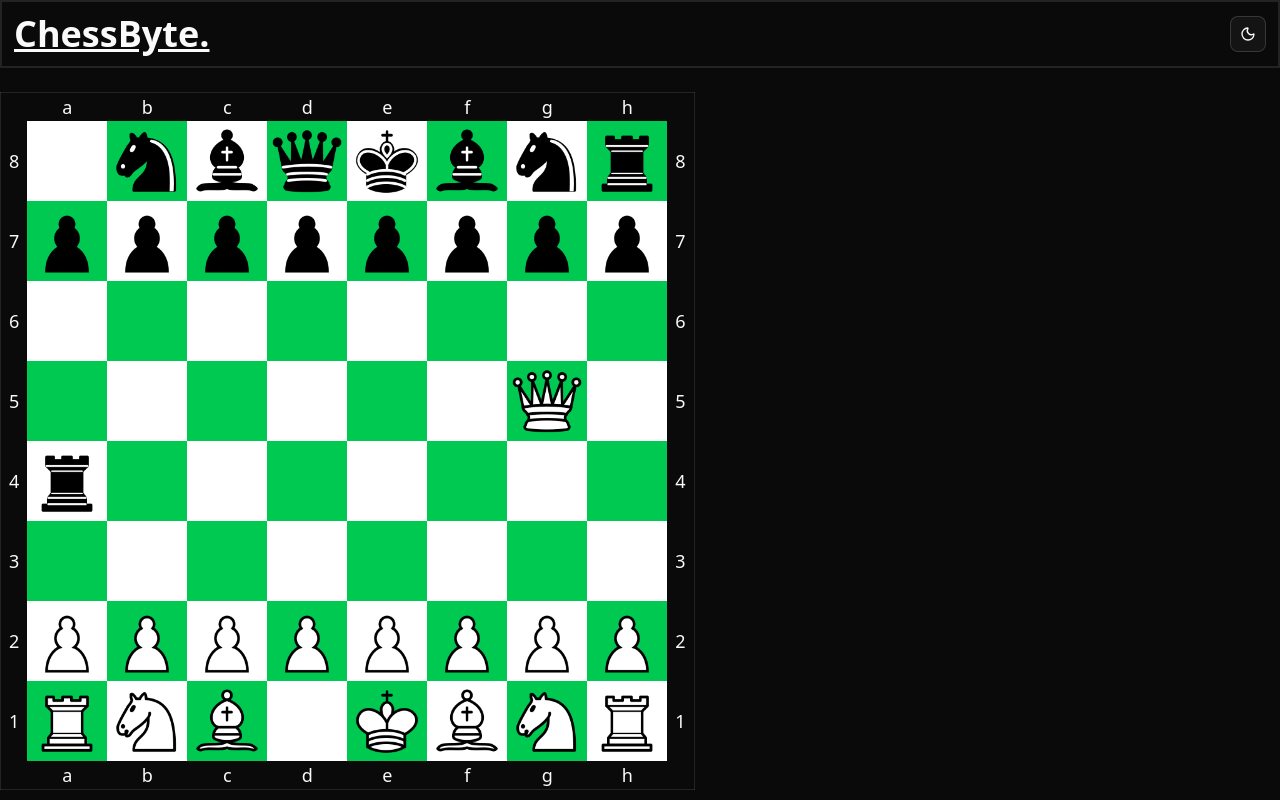
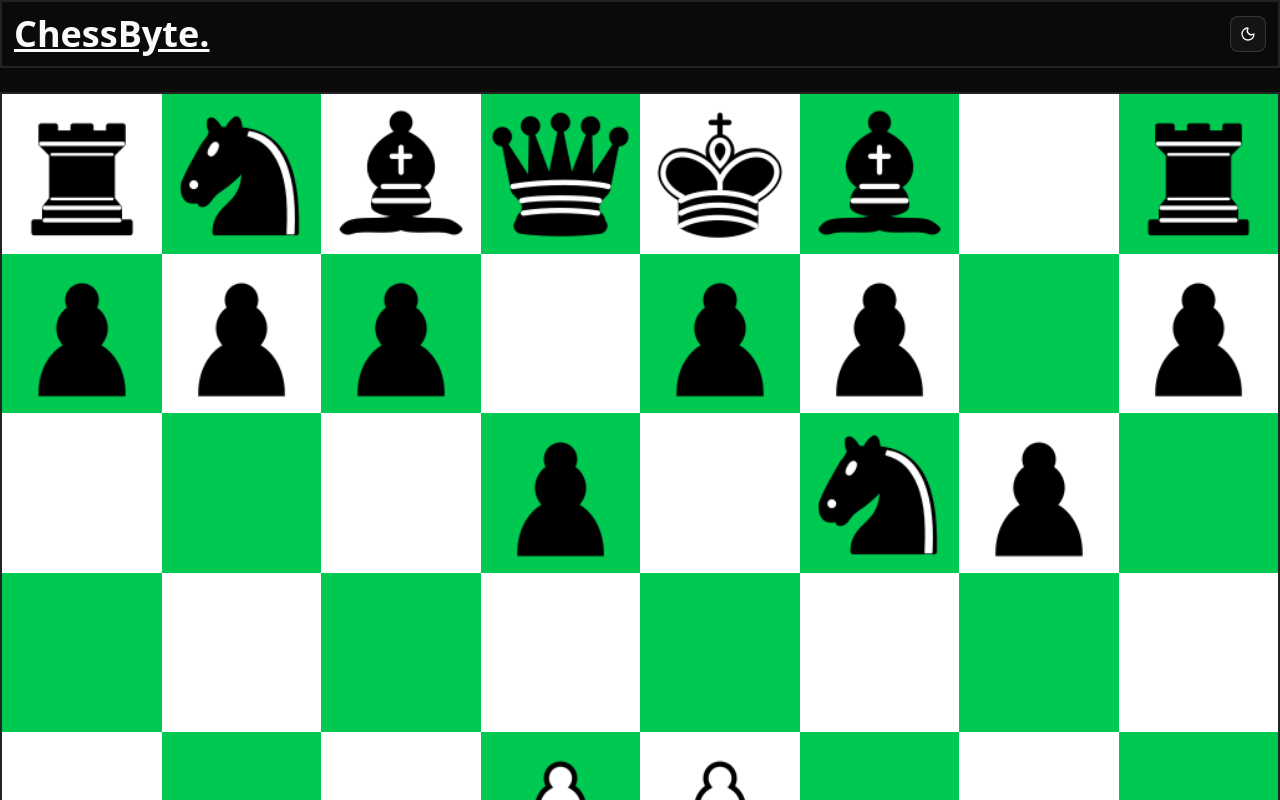
Before and after one commit to itxsoumya/chessbyte, a React (Vite) app in the folder frontend/: page /board in a window 1280 px wide. Shown: the top 800 px of the page. Built offline with nearby package versions, Linux system fonts and the light colour scheme.

Commit message:
grid used for board

```diff
--- a/frontend/package.json
+++ b/frontend/package.json
@@ -16,7 +16,9 @@
     "@radix-ui/react-radio-group": "^1.3.7",
     "@radix-ui/react-slot": "^1.2.3",
     "@tailwindcss/vite": "^4.1.10",
+    "@types/chess.js": "^0.13.7",
     "@types/react-router-dom": "^5.3.3",
+    "chess.js": "^1.4.0",
     "class-variance-authority": "^0.7.1",
     "clsx": "^2.1.1",
     "lucide-react": "^0.522.0",
--- a/frontend/src/App.tsx
+++ b/frontend/src/App.tsx
@@ -1,5 +1,4 @@
 import { Routes } from "react-router-dom";
-import Board from "./components/Board";
 import NavBar from "./components/NavBar";
 import { Button } from "./components/ui/button";
 import { ThemeProvider } from "@/components/theme-provider";
@@ -8,6 +7,7 @@ import Login from "./components/Login";
 import Signup from "./components/Signup";
 import Landing from "./components/Landing";
 import Game from "./components/Game";
+import Board from "./components/Board";
 
 const App = () => {
   return (
@@ -18,10 +18,11 @@ const App = () => {
 
         <Routes>
           <Route path="/" element={<Landing/>} />
-          <Route path="/board" element={<Board />} />
+          <Route path="/board" element={<Board/>} />
           <Route path="/login" element={<Login/>} />
           <Route path="/signup" element={<Signup/>} />
           <Route path="/game" element={<Game/>} />
+
         </Routes>
 
 
--- a/frontend/src/components/Board.tsx
+++ b/frontend/src/components/Board.tsx
@@ -12,146 +12,67 @@ import whiteknight from "../assets/chess_pieces/white-knight.png";
 import whiterook from "../assets/chess_pieces/white-rook.png";
 import whitebishop from "../assets/chess_pieces/white-bishop.png";
 import whitequeen from "../assets/chess_pieces/white-queen.png";
-import { useState } from "react";
+import { useEffect, useState } from "react";
+import { Chess } from "chess.js";
+import useChess from "@/hooks/useChess";
 
-const Board = () => {
-  // const square = "w-20 h-20 ";
-  const square = "w-[38px] h-[38px] md:w-20 md:h-20 sm:w-15 sm:h-15";
-
+const Board = ({ showSquareId=false }: { showSquareId?: boolean }) => {
+  const pgn = "1. d4 d6 2. e4 g6 3. Nc3 Nf6";
   const [rotate, setRotate] = useState<boolean>(false);
   const [boardUI, setBoardUI] = useState<any>(null);
-
-  const [chessBoard, setchessBoard] = useState([
-    ["", "n", "b", "q", "k", "b", "n", "r"],
-    ["p", "p", "p", "p", "p", "p", "p", "p"],
-    ["", "", "", "", "", "", "", ""],
-    ["", "", "", "", "", "", "Q", ""],
-    ["r", "", "", "", "", "", "", ""],
-    ["", "", "", "", "", "", "", ""],
-    ["P", "P", "P", "P", "P", "P", "P", "P"],
-    ["R", "N", "B", "", "K", "B", "N", "R"],
-  ]);
+  const chess = useChess(pgn);
+  const board = [];
 
   const [selected, setSelected] = useState(false);
 
   const mp: any = {
-    r: blackrook,
-    n: blackknight,
-    b: blackbishop,
-    q: blackqueen,
-    k: blackking,
-    p: blackpawn,
+    br: blackrook,
+    bn: blackknight,
+    bb: blackbishop,
+    bq: blackqueen,
+    bk: blackking,
+    bp: blackpawn,
 
-    R: whiterook,
-    N: whiteknight,
-    B: whitebishop,
-    Q: whitequeen,
-    K: whiteking,
-    P: whitepawn,
+    wr: whiterook,
+    wn: whiteknight,
+    wb: whitebishop,
+    wq: whitequeen,
+    wk: whiteking,
+    wp: whitepawn,
   };
 
-  useState(() => {
-    let temp = [];
   for (let row = 0; row < 8; row++) {
-      if (row == 0) {
-        temp.push(
-          <tr
-            className={`md:text-lg text-sm text-center light:bg-gray-100 text-zinc-900x `}
-          >
-            <td></td>
-            <td>a</td>
-            <td>b</td>
-            <td>c</td>
-            <td>d</td>
-            <td>e</td>
-            <td>f</td>
-            <td>g</td>
-            <td>h</td>
-            <td></td>
-          </tr>
-        );
-      }
-      temp.push(
-        <tr key={row}>
-          <td className="text-sm md:text-lg light:bg-gray-100 text-center p-0.5 md:p-2">
-            {8 - row}
-          </td>
-
-          {[...Array(8)].map((_, col) => {
-            const squareColor =
-              (row + col) % 2 === 0 ? "bg-white" : "bg-green-500";
+    for (let col = 0; col < 8; col++) {
+      const squareColor = (row + col) % 2 === 0 ? "bg-white" : "bg-green-500";
       const squareId = String.fromCharCode(97 + col) + (8 - row);
+      const piece = chess.board()[row][col];
 
       let pieceImg = null;
-            if (chessBoard[row][col]) {
+      if (piece) {
         pieceImg = (
           <img
-                  className={`${square}`}
-                  src={mp[chessBoard[row][col]]}
-                  alt=""
-                  data-col={col}
-                  data-row={row}
-                  onClick={(event: any) => {
-                    console.log(
-                      `col ${event.target.dataset.col} ${event.target.dataset.row}, `
-                    );
-                  }}
+            className="w-full aspect-square"
+            src={mp[piece.color + piece.type]}
+            alt="no image"
           />
         );
       }
-
-            return (
-              <td
-                key={col}
-                data-col={col}
-                data-row={row}
-                className={` ${square} text-center ${squareColor}`}
-                onClick={(event: any) => {
-                  console.log(
-                    `col ${event.target.dataset.col} ${event.target.dataset.row}, `
-                  );
-                }}
-              >
+      board.push(
+        <div className={`${squareColor} w-full aspect-square`}>
+          {/* {squareId} */}
+          {showSquareId ? (
+            <span className="absolute text-xs text-zinc-900">{squareId}</span>
+          ) : (
+            ""
+          )}
           {pieceImg}
-                {/* <span className="text-sm">
-                    {squareId}
-                </span> */}
-              </td>
-            );
-          })}
-          <td className="text-sm md:text-lg light:bg-gray-100 text-center p-0.5 md:p-2">
-            {8 - row}
-          </td>
-        </tr>
-      );
-
-      if (row == 7) {
-        temp.push(
-          <tr className={`md:text-lg text-sm text-center light:bg-gray-100`}>
-            <td></td>
-            <td>a</td>
-            <td>b</td>
-            <td>c</td>
-            <td>d</td>
-            <td>e</td>
-            <td>f</td>
-            <td>g</td>
-            <td>h</td>
-            <td></td>
-          </tr>
+        </div>
       );
     }
   }
-    setBoardUI(temp);
-  });
 
-  //
-
-  return (
-    <table className={`border border-black-500  ${rotate ? "rotate-180" : ""}`}>
-      <tbody>{boardUI}</tbody>
-    </table>
-  );
+  console.log(chess.board());
+  return <div className="grid grid-cols-8 aspect-square w-full border-2">{board}</div>;
 };
 
 export default Board;
--- /dev/null
+++ b/frontend/src/components/Boardold.tsx
@@ -0,0 +1,157 @@
+import blackrook from "../assets/chess_pieces/black-rook.png";
+import blackknight from "../assets/chess_pieces/black-knight.png";
+import blackking from "../assets/chess_pieces/black-king.png";
+
+import blackpawn from "../assets/chess_pieces/black-pawn.png";
+import blackbishop from "../assets/chess_pieces/black-bishop.png";
+import blackqueen from "../assets/chess_pieces/black-queen.png";
+
+import whiteking from "../assets/chess_pieces/white-king.png";
+import whitepawn from "../assets/chess_pieces/white-pawn.png";
+import whiteknight from "../assets/chess_pieces/white-knight.png";
+import whiterook from "../assets/chess_pieces/white-rook.png";
+import whitebishop from "../assets/chess_pieces/white-bishop.png";
+import whitequeen from "../assets/chess_pieces/white-queen.png";
+import { useState } from "react";
+
+const Boardold = () => {
+  // const square = "w-20 h-20 ";
+  const square = "w-[38px] h-[38px] md:w-20 md:h-20 sm:w-15 sm:h-15";
+
+  const [rotate, setRotate] = useState<boolean>(false);
+  const [boardUI, setBoardUI] = useState<any>(null);
+
+  const [chessBoard, setchessBoard] = useState([
+    ["", "n", "b", "q", "k", "b", "n", "r"],
+    ["p", "p", "p", "p", "p", "p", "p", "p"],
+    ["", "", "", "", "", "", "", ""],
+    ["", "", "", "", "", "", "Q", ""],
+    ["r", "", "", "", "", "", "", ""],
+    ["", "", "", "", "", "", "", ""],
+    ["P", "P", "P", "P", "P", "P", "P", "P"],
+    ["R", "N", "B", "", "K", "B", "N", "R"],
+  ]);
+
+  const [selected, setSelected] = useState(false);
+
+  const mp: any = {
+    r: blackrook,
+    n: blackknight,
+    b: blackbishop,
+    q: blackqueen,
+    k: blackking,
+    p: blackpawn,
+
+    R: whiterook,
+    N: whiteknight,
+    B: whitebishop,
+    Q: whitequeen,
+    K: whiteking,
+    P: whitepawn,
+  };
+
+  useState(() => {
+    let temp = [];
+    for (let row = 0; row < 8; row++) {
+      if (row == 0) {
+        temp.push(
+          <tr
+            className={`md:text-lg text-sm text-center light:bg-gray-100 text-zinc-900x `}
+          >
+            <td></td>
+            <td>a</td>
+            <td>b</td>
+            <td>c</td>
+            <td>d</td>
+            <td>e</td>
+            <td>f</td>
+            <td>g</td>
+            <td>h</td>
+            <td></td>
+          </tr>
+        );
+      }
+      temp.push(
+        <tr key={row}>
+          <td className="text-sm md:text-lg light:bg-gray-100 text-center p-0.5 md:p-2">
+            {8 - row}
+          </td>
+
+          {[...Array(8)].map((_, col) => {
+            const squareColor =
+              (row + col) % 2 === 0 ? "bg-white" : "bg-green-500";
+            const squareId = String.fromCharCode(97 + col) + (8 - row);
+
+            let pieceImg = null;
+            if (chessBoard[row][col]) {
+              pieceImg = (
+                <img
+                  className={`${square}`}
+                  src={mp[chessBoard[row][col]]}
+                  alt=""
+                  data-col={col}
+                  data-row={row}
+                  onClick={(event: any) => {
+                    console.log(
+                      `col ${event.target.dataset.col} ${event.target.dataset.row}, `
+                    );
+                  }}
+                />
+              );
+            }
+
+            return (
+              <td
+                key={col}
+                data-col={col}
+                data-row={row}
+                className={` ${square} text-center ${squareColor}`}
+                onClick={(event: any) => {
+                  console.log(
+                    `col ${event.target.dataset.col} ${event.target.dataset.row}, `
+                  );
+                }}
+              >
+                {pieceImg}
+                {/* <span className="text-sm">
+                    {squareId}
+                </span> */}
+              </td>
+            );
+          })}
+          <td className="text-sm md:text-lg light:bg-gray-100 text-center p-0.5 md:p-2">
+            {8 - row}
+          </td>
+        </tr>
+      );
+
+      if (row == 7) {
+        temp.push(
+          <tr className={`md:text-lg text-sm text-center light:bg-gray-100`}>
+            <td></td>
+            <td>a</td>
+            <td>b</td>
+            <td>c</td>
+            <td>d</td>
+            <td>e</td>
+            <td>f</td>
+            <td>g</td>
+            <td>h</td>
+            <td></td>
+          </tr>
+        );
+      }
+    }
+    setBoardUI(temp);
+  });
+
+  //
+
+  return (
+    <table className={`border border-black-500  ${rotate ? "rotate-180" : ""}`}>
+      <tbody>{boardUI}</tbody>
+    </table>
+  );
+};
+
+export default Boardold;
--- a/frontend/src/components/Game.tsx
+++ b/frontend/src/components/Game.tsx
@@ -11,11 +11,9 @@ const Game = () => {
             <Avatar className="rounded-sm">
               <AvatarImage src="https://github.com/shadcn.png" />
               <AvatarFallback>CN</AvatarFallback>
-
             </Avatar>
 
             <span className="hover:underline cursor-pointer">UserName</span>
-
           </div>
           <div className="p-1">
             <Button>00:05</Button>
@@ -24,16 +22,14 @@ const Game = () => {
         {/* board */}
         <Board />
 
-         <div className="flex justify-between border">
+        <div className="flex justify-between border">
           <div className="p-1 flex gap-2 items-center">
             <Avatar className="rounded-sm">
               <AvatarImage src="https://github.com/shadcn.png" />
               <AvatarFallback>CN</AvatarFallback>
-
             </Avatar>
 
             <span className="hover:underline cursor-pointer">UserName</span>
-
           </div>
           <div className="p-1">
             <Button>00:05</Button>
--- a/frontend/src/components/Landing.tsx
+++ b/frontend/src/components/Landing.tsx
@@ -1,4 +1,4 @@
-import Board from "./Board"
+
 import { Button } from "./ui/button"
 import { useNavigate } from "react-router-dom"
 
--- /dev/null
+++ b/frontend/src/hooks/useChess.tsx
@@ -0,0 +1,22 @@
+import { Chess } from "chess.js"
+import { useEffect, useState } from "react"
+
+
+
+const useChess = (pgn:string) => {
+    const [chess,setChess] =  useState<Chess>(new Chess())
+
+    // console.log(chess.ascii())
+
+    useEffect(()=>{
+        const ci = new Chess()
+        ci.loadPgn(pgn)
+        setChess(ci)
+
+    },[pgn])
+
+    return chess
+
+}
+
+export default useChess
```
Also changed, not shown: 1 other file (tests, documents, lock files or other folders). Lines whose indentation alone changed are shown as unchanged.
